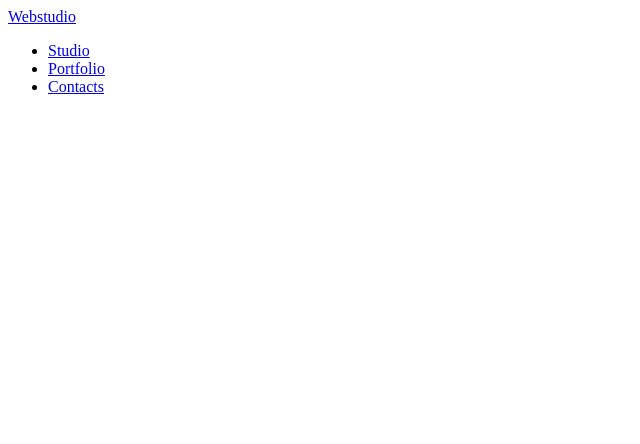
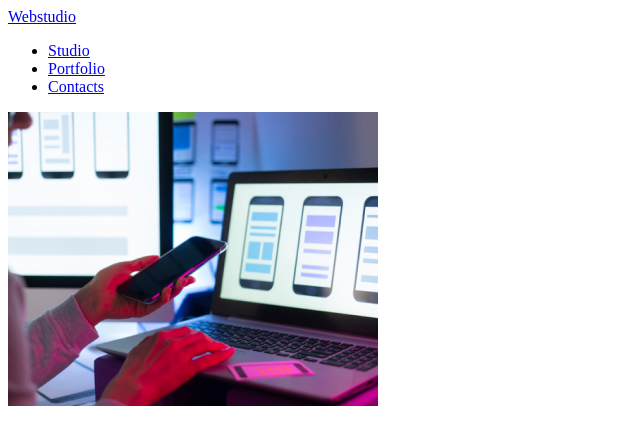
Before and after one commit to weenxi1/github-assignment, a plain HTML site: page index.html in a window 1280 px wide. Shown: the whole page, without its empty margins (0-640 px from the left). Drawn offline with Linux system fonts and the light colour scheme.

Commit message:
Update index.html

```diff
--- a/index.html
+++ b/index.html
@@ -23,5 +23,6 @@
         </ul>
     </nav>
  </header>
+ <img src="img (1).jpg" alt="image1">
 </body>
 </html>
```
